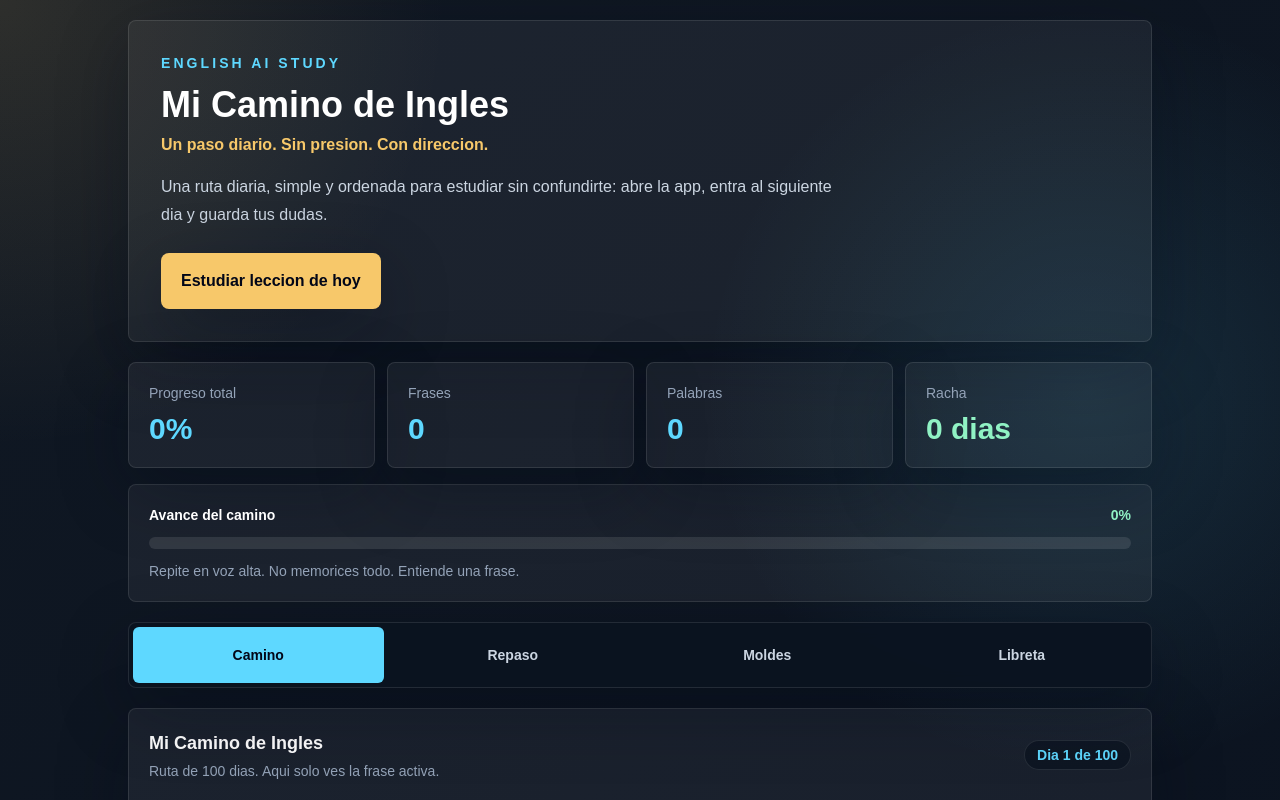
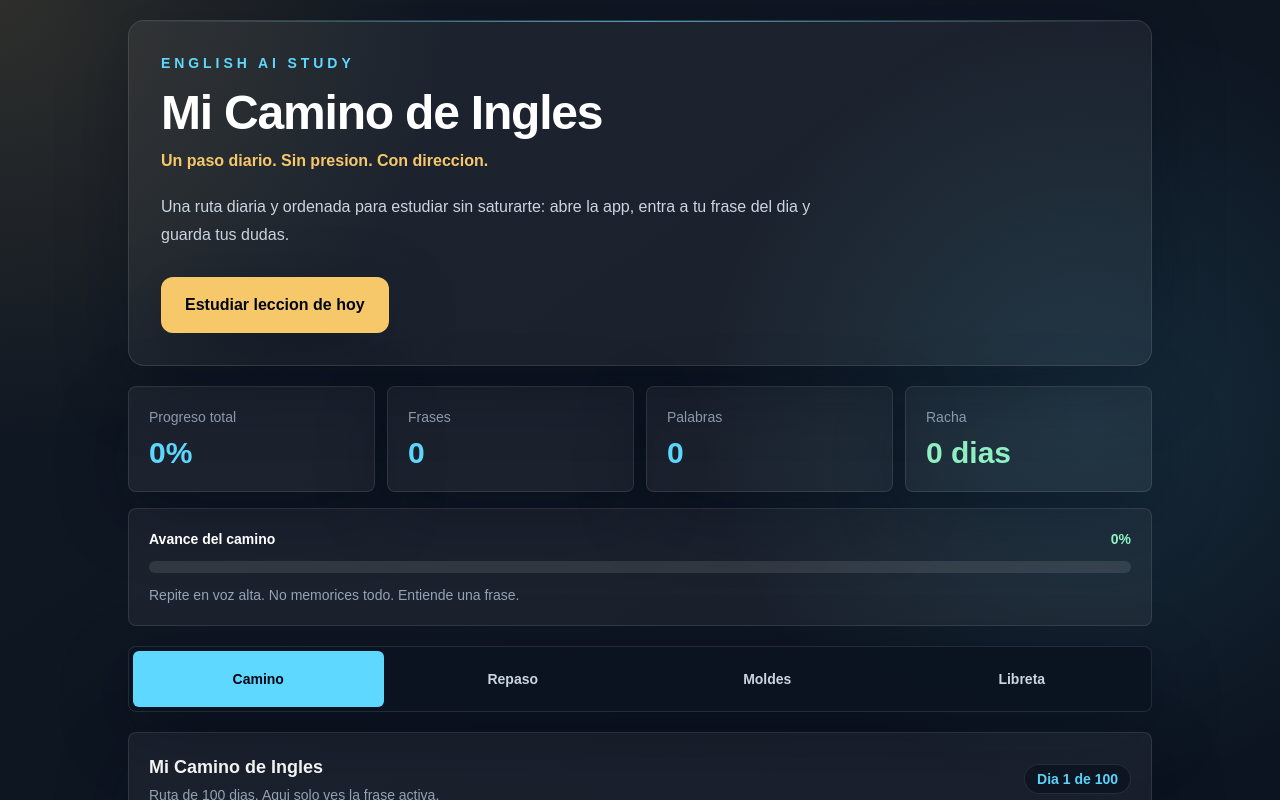
Before and after one commit to Aster1200/english-ai-study, a Next.js app: page / in a window 1280 px wide. Shown: the top 800 px of the page. Built offline with nearby package versions, Linux system fonts and the light colour scheme.

Commit message:
Refresh home screen and add footer signature

```diff
--- a/app/page.tsx
+++ b/app/page.tsx
@@ -209,22 +209,25 @@ export default function Home() {
   return (
     <main className="min-h-screen px-4 pb-28 pt-5 sm:px-6 sm:pb-10">
       <div className="mx-auto max-w-5xl">
-        <header className="rounded-lg border border-white/10 bg-white/[0.055] p-6 shadow-glow sm:p-8">
-          <p className="text-xs font-semibold uppercase tracking-[0.22em] text-cyanGlow sm:text-sm">
+        <header className="relative overflow-hidden rounded-2xl border border-white/10 bg-white/[0.055] p-6 shadow-glow sm:p-8">
+          <div className="absolute inset-x-0 top-0 h-px bg-gradient-to-r from-transparent via-cyanGlow/70 to-transparent" />
+          <div className="max-w-3xl">
+            <p className="text-xs font-semibold uppercase tracking-[0.28em] text-cyanGlow sm:text-sm">
               English AI Study
             </p>
-          <h1 className="mt-3 text-3xl font-black tracking-normal text-white sm:text-4xl">
+            <h1 className="mt-4 text-3xl font-black tracking-tight text-white sm:text-5xl">
               Mi Camino de Ingles
             </h1>
-          <p className="mt-2 text-base font-semibold text-warm">
+            <p className="mt-3 text-base font-semibold text-warm">
               Un paso diario. Sin presion. Con direccion.
             </p>
-          <p className="mt-4 max-w-2xl text-base leading-7 text-slate-300">
-            Una ruta diaria, simple y ordenada para estudiar sin confundirte:
-            abre la app, entra al siguiente dia y guarda tus dudas.
+            <p className="mt-5 max-w-2xl text-base leading-7 text-slate-300">
+              Una ruta diaria y ordenada para estudiar sin saturarte: abre la
+              app, entra a tu frase del dia y guarda tus dudas.
             </p>
+          </div>
           <button
-            className="mt-6 min-h-14 w-full rounded-lg bg-warm px-5 py-4 text-base font-black text-slate-950 shadow-glow transition hover:brightness-105 sm:w-auto"
+            className="mt-7 min-h-14 w-full rounded-xl bg-warm px-6 py-4 text-base font-black text-slate-950 shadow-glow transition hover:-translate-y-0.5 hover:brightness-105 sm:w-auto"
             onClick={() => {
               setActiveTab("learn");
               setActiveLessonId(nextLesson.id);
@@ -330,6 +333,12 @@ export default function Home() {
             />
           )}
         </div>
+
+        <footer className="py-10 text-center">
+          <p className="text-xs font-medium uppercase tracking-[0.24em] text-slate-500">
+            Built by Aster
+          </p>
+        </footer>
       </div>
     </main>
   );
```
Lines whose indentation alone changed are shown as unchanged.
